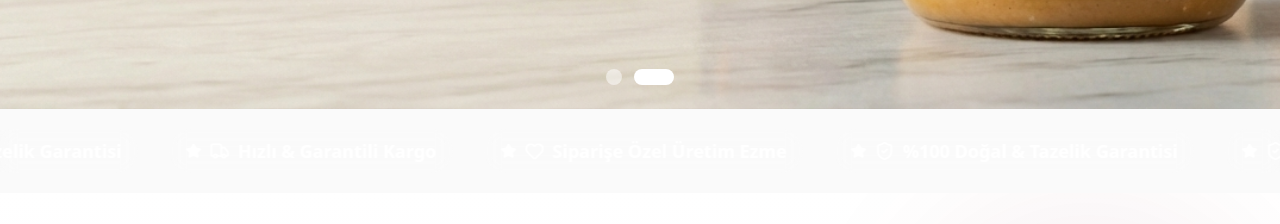
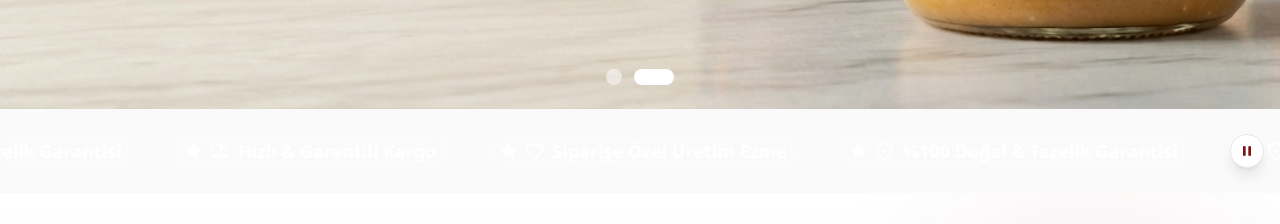
Before and after one commit to Webintoshi/ezmeo, a Next.js app: page / in a window 1280 px wide. Shown: the part 800-1024 px from the top of the page. Built offline with nearby package versions, Linux system fonts and the light colour scheme; no server answers; the database is empty.

Commit message:
Marquee: make pause button always visible with better styling

```diff
--- a/components/sections/Marquee.tsx
+++ b/components/sections/Marquee.tsx
@@ -18,18 +18,18 @@ export function Marquee() {
       {/* Glow Effect */}
       <div className="absolute inset-0 bg-white/5"></div>
 
-      {/* Pause Button - Hover&apos;da görünür */}
+      {/* Pause Button - Her zaman görünür */}
       <button
         onClick={() => setIsPaused(!isPaused)}
-        className="absolute right-4 top-1/2 -translate-y-1/2 z-20 opacity-0 group-hover:opacity-100 transition-opacity p-2 bg-white/80 hover:bg-white rounded-full shadow-lg backdrop-blur-sm"
+        className="absolute right-4 top-1/2 -translate-y-1/2 z-20 p-2 bg-white hover:bg-gray-100 rounded-full shadow-lg border border-gray-200"
         aria-label={isPaused ? "Başlat" : "Durdur"}
       >
         {isPaused ? (
-          <svg className="w-4 h-4" fill="currentColor" viewBox="0 0 24 24">
+          <svg className="w-4 h-4 text-primary" fill="currentColor" viewBox="0 0 24 24">
             <path d="M8 5v14l11-7z" />
           </svg>
         ) : (
-          <svg className="w-4 h-4" fill="currentColor" viewBox="0 0 24 24">
+          <svg className="w-4 h-4 text-primary" fill="currentColor" viewBox="0 0 24 24">
             <path d="M6 19h4V5H6v14zm8-14v14h4V5h-4z" />
           </svg>
         )}
```
